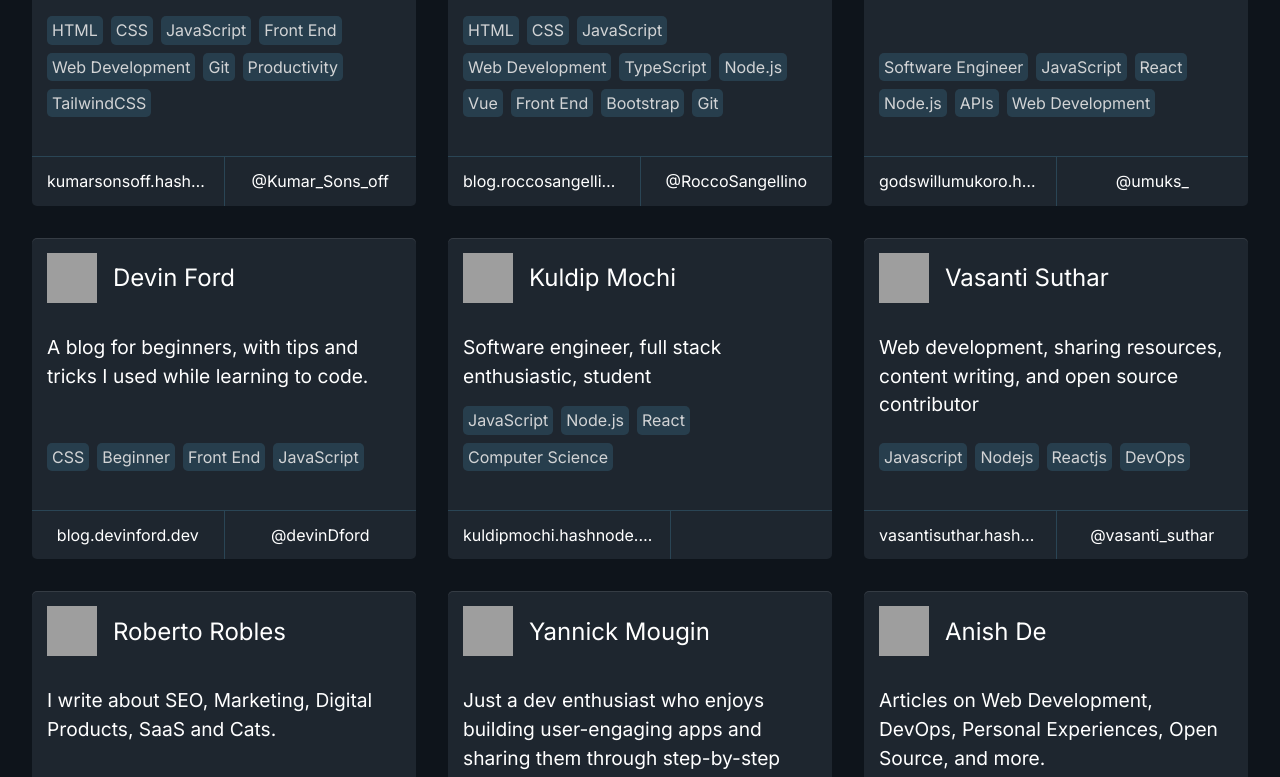
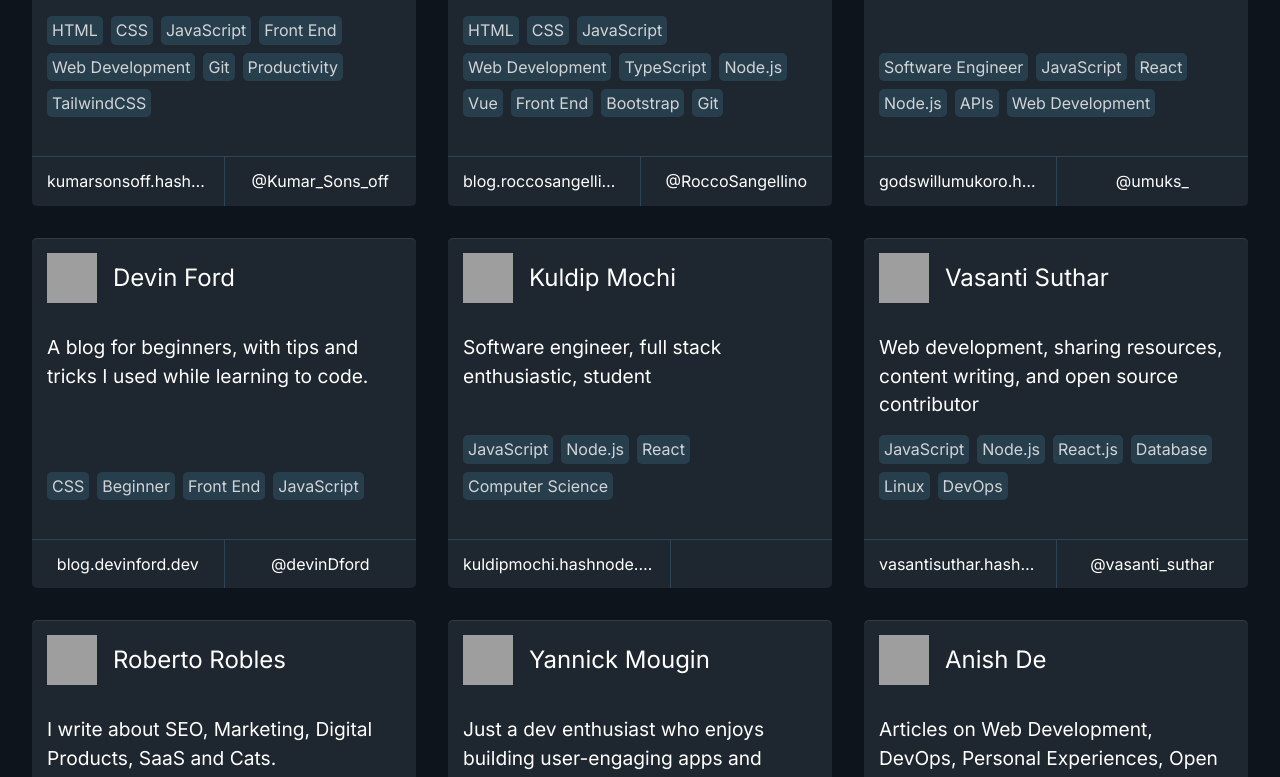
Before and after one commit to markodenic/awesome-tech-blogs, a Nuxt app: page / in a window 1280 px wide. Shown: the part 2000-2777 px from the top of the page. Built offline with nearby package versions, Linux system fonts and the light colour scheme; grey boxes are pictures that could not be loaded.

Commit message:
update data.js

```diff
--- a/data.js
+++ b/data.js
@@ -3064,15 +3064,18 @@ module.exports = [
     ],
   },
   {
-    name:"Vasanti Suthar",
-    description:"Web development, sharing resources, content writing, and open source contributor",
-    url:"https://vasantisuthar.hashnode.dev/",
-    twitter:"@vasanti_suthar",
-    tags:[
-      "Javascript",
-      "Nodejs",
-      "Reactjs",
+    name: "Vasanti Suthar",
+    description:
+      "Web development, sharing resources, content writing, and open source contributor",
+    url: "https://vasantisuthar.hashnode.dev/",
+    twitter: "@vasanti_suthar",
+    tags: [
+      "JavaScript",
+      "Node.js",
+      "React.js",
+      "Database",
+      "Linux",
       "DevOps",
-    ]
+    ],
   },
 ];
```
